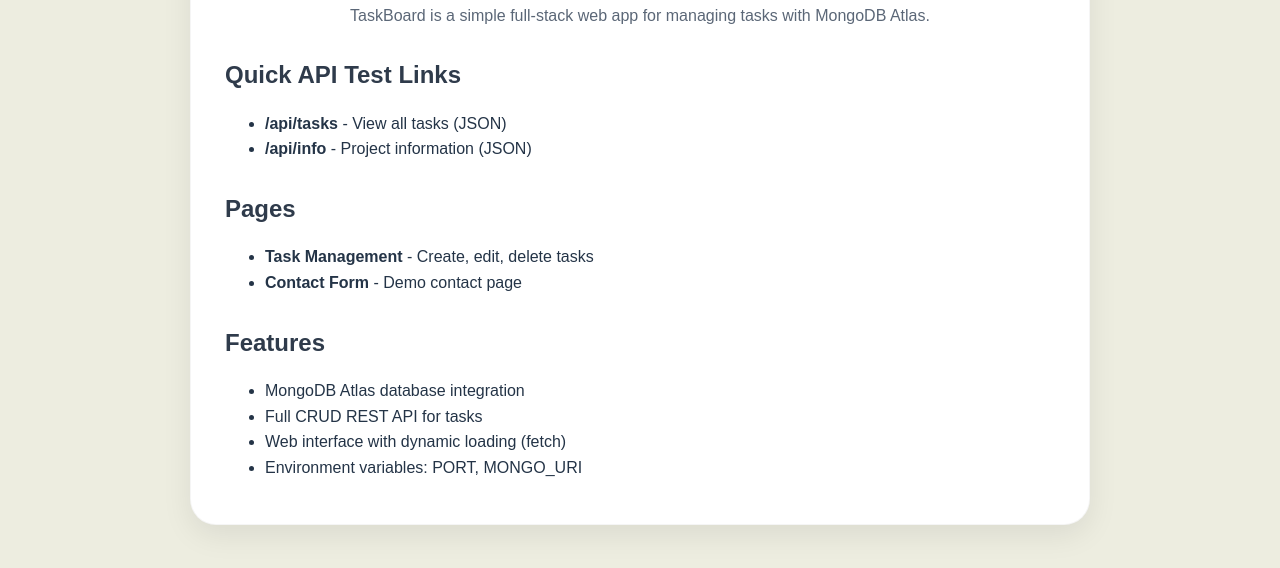
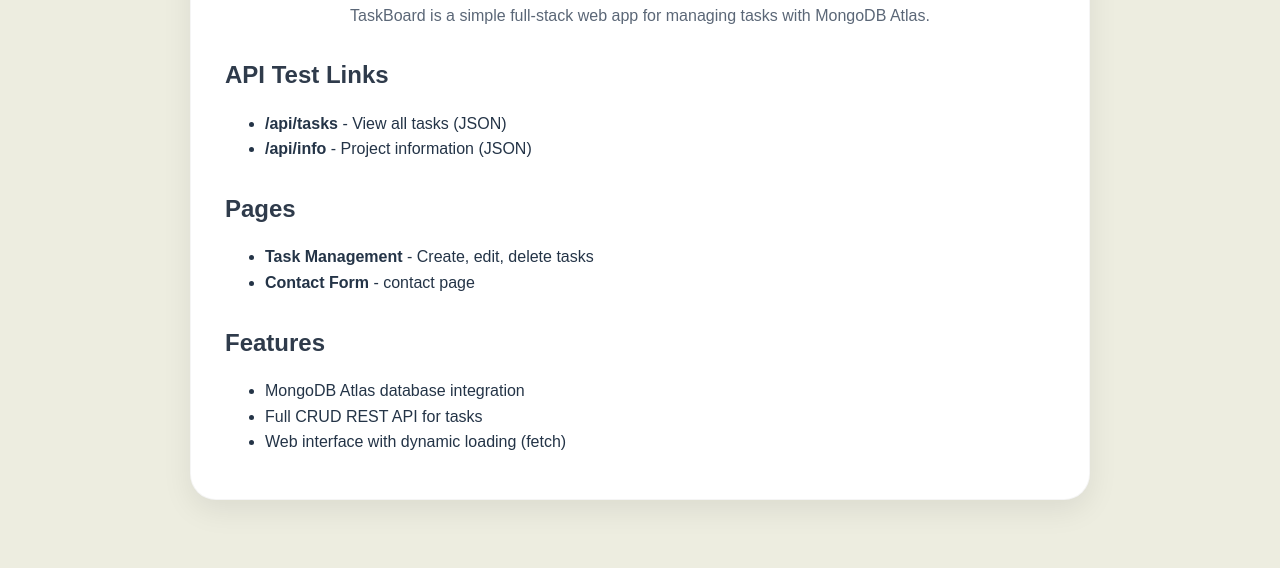
Before and after one commit to Weiss1441/WebDevelopment, a website: page views/index.html in a window 1280 px wide. Shown: the part 182-750 px from the top of the page. Drawn offline with Linux system fonts and the light colour scheme.

Commit message:
updated README.md and index.html

```diff
--- a/views/index.html
+++ b/views/index.html
@@ -19,7 +19,7 @@
     TaskBoard is a simple full-stack web app for managing tasks with MongoDB Atlas.
   </p>
 
-  <h2>Quick API Test Links</h2>
+  <h2>API Test Links</h2>
   <ul>
     <li><a href="/api/tasks" target="_blank">/api/tasks</a> - View all tasks (JSON)</li>
     <li><a href="/api/info" target="_blank">/api/info</a> - Project information (JSON)</li>
@@ -28,7 +28,7 @@
   <h2>Pages</h2>
   <ul>
     <li><a href="/tasks">Task Management</a> - Create, edit, delete tasks</li>
-    <li><a href="/contact">Contact Form</a> - Demo contact page</li>
+    <li><a href="/contact">Contact Form</a> - contact page</li>
   </ul>
 
   <h2>Features</h2>
@@ -36,7 +36,6 @@
     <li>MongoDB Atlas database integration</li>
     <li>Full CRUD REST API for tasks</li>
     <li>Web interface with dynamic loading (fetch)</li>
-    <li>Environment variables: PORT, MONGO_URI</li>
   </ul>
 </div>
 
```
Also changed, not shown: README.md.
